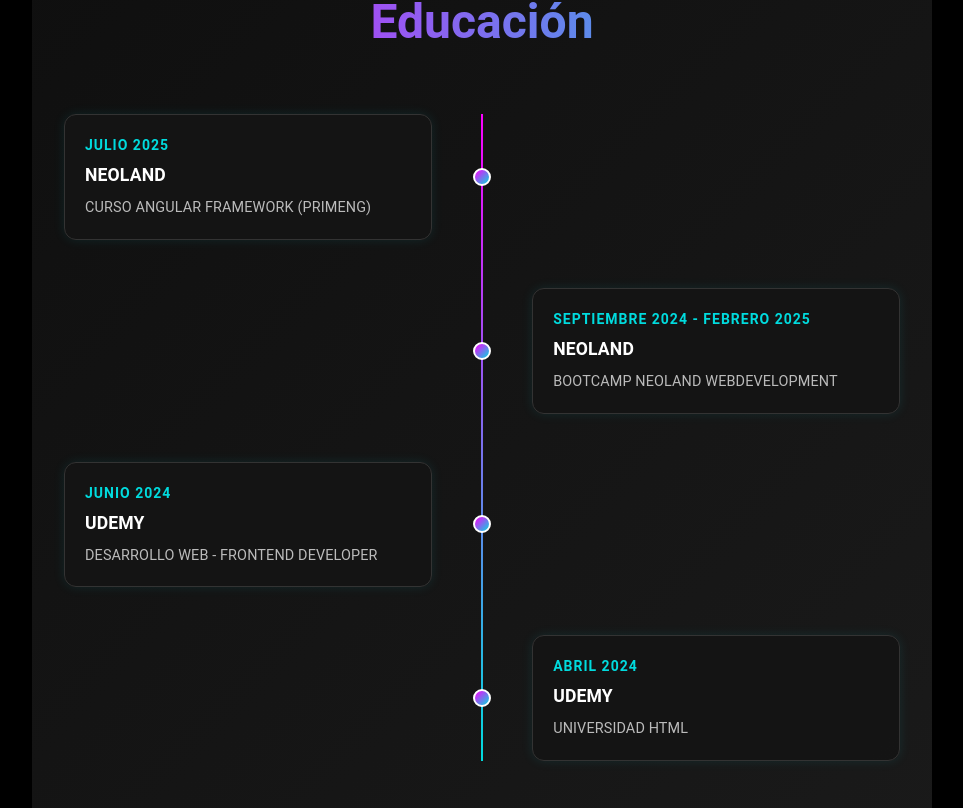
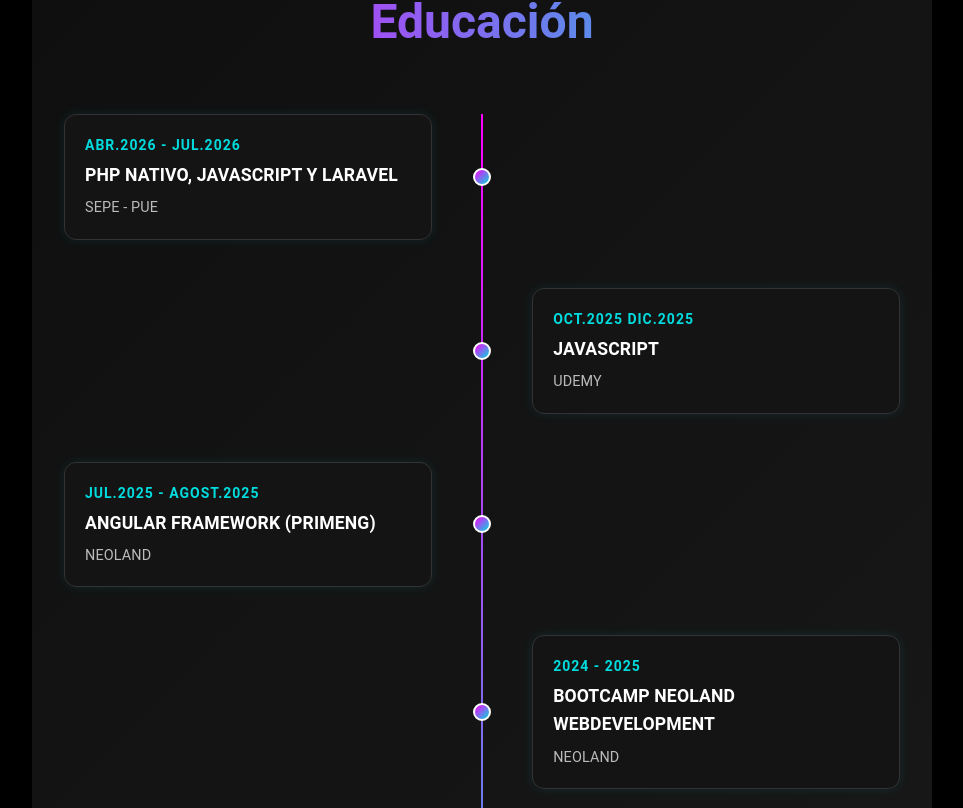
Before and after one commit to Chema-Ramirez/portfolio, a React (Vite) app: page / in a window 1280 px wide. Shown: the part 1652-2460 px from the top of the page, without its empty margins (158-1121 px from the left). Built offline with nearby package versions, Linux system fonts and the light colour scheme.

Commit message:
updated education

```diff
--- a/src/components/Education.jsx
+++ b/src/components/Education.jsx
@@ -2,25 +2,40 @@ import { Box, Typography, useTheme, useMediaQuery } from '@mui/material';
 
 const timelineData = [
     {
-        fecha: 'JULIO 2025',
-        titulo: 'NEOLAND',
-        descripcion: 'CURSO ANGULAR FRAMEWORK (PRIMENG)',
+        fecha: 'ABR.2026 - JUL.2026',
+        titulo: 'PHP NATIVO, JAVASCRIPT Y LARAVEL',
+        descripcion: 'SEPE - PUE',
     },
     {
-        fecha: 'SEPTIEMBRE 2024 - FEBRERO 2025',
-        titulo: 'NEOLAND',
-        descripcion: 'BOOTCAMP NEOLAND WEBDEVELOPMENT',
+        fecha: 'OCT.2025 DIC.2025',
+        titulo: 'JAVASCRIPT',
+        descripcion: 'UDEMY',
     },
     {
-        fecha: 'JUNIO 2024',
-        titulo: 'UDEMY',
-        descripcion: 'DESARROLLO WEB - FRONTEND DEVELOPER',
+        fecha: 'JUL.2025 - AGOST.2025',
+        titulo: 'ANGULAR FRAMEWORK (PRIMENG)',
+        descripcion: 'NEOLAND',
     },
     {
-        fecha: 'ABRIL 2024',
-        titulo: 'UDEMY',
-        descripcion: 'UNIVERSIDAD HTML',
+        fecha: '2024 - 2025',
+        titulo: 'BOOTCAMP NEOLAND WEBDEVELOPMENT',
+        descripcion: 'NEOLAND',
     },
+    {
+        fecha: 'JUN.2024 - SEPT.2024',
+        titulo: 'DESARROLLO WEB - FRONTEND DEVELOPER',
+        descripcion: 'UDEMY',
+    },
+    {
+        fecha: 'ABR.2024 - JUN.2024',
+        titulo: 'HTML',
+        descripcion: 'UDEMY',
+    },
+    {
+        fecha: '2015-2017',
+        titulo: 'DETECTIVE PRIVADO',
+        descripcion: 'UNIV. ALMERIA',
+    }
 ];
 
 const Education = () => {
```
